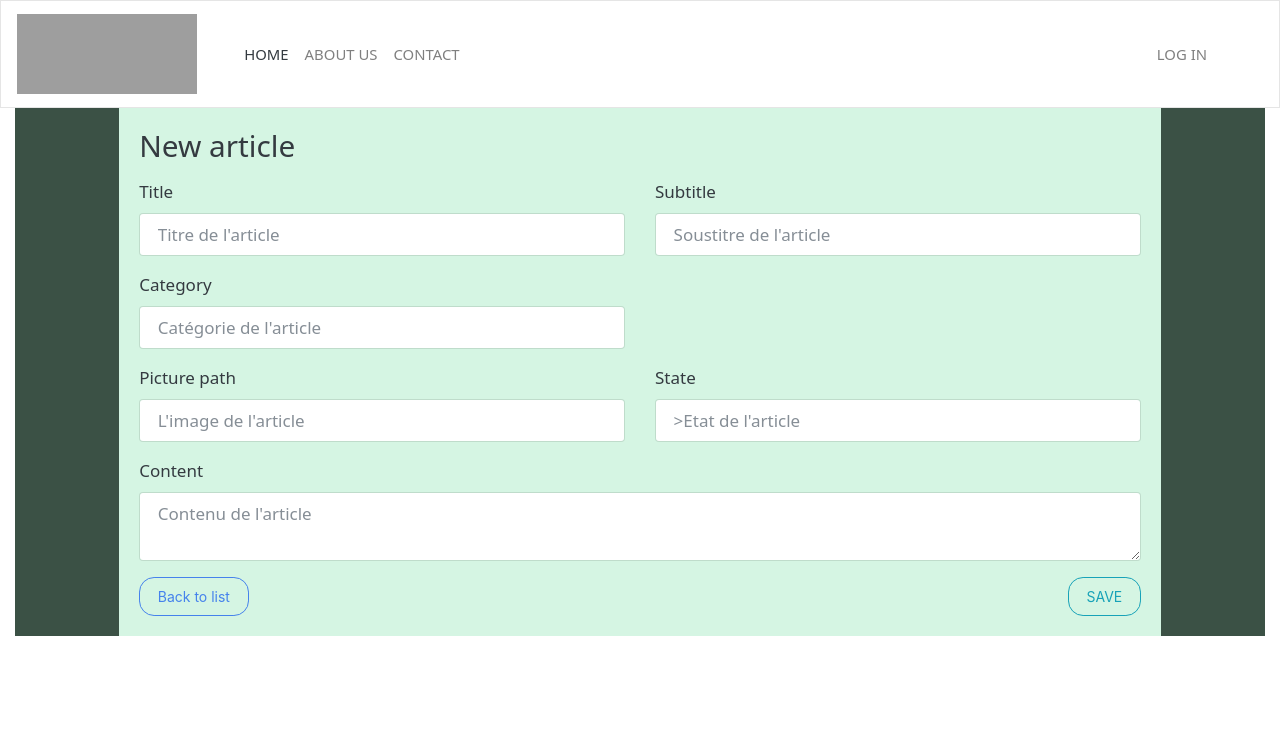
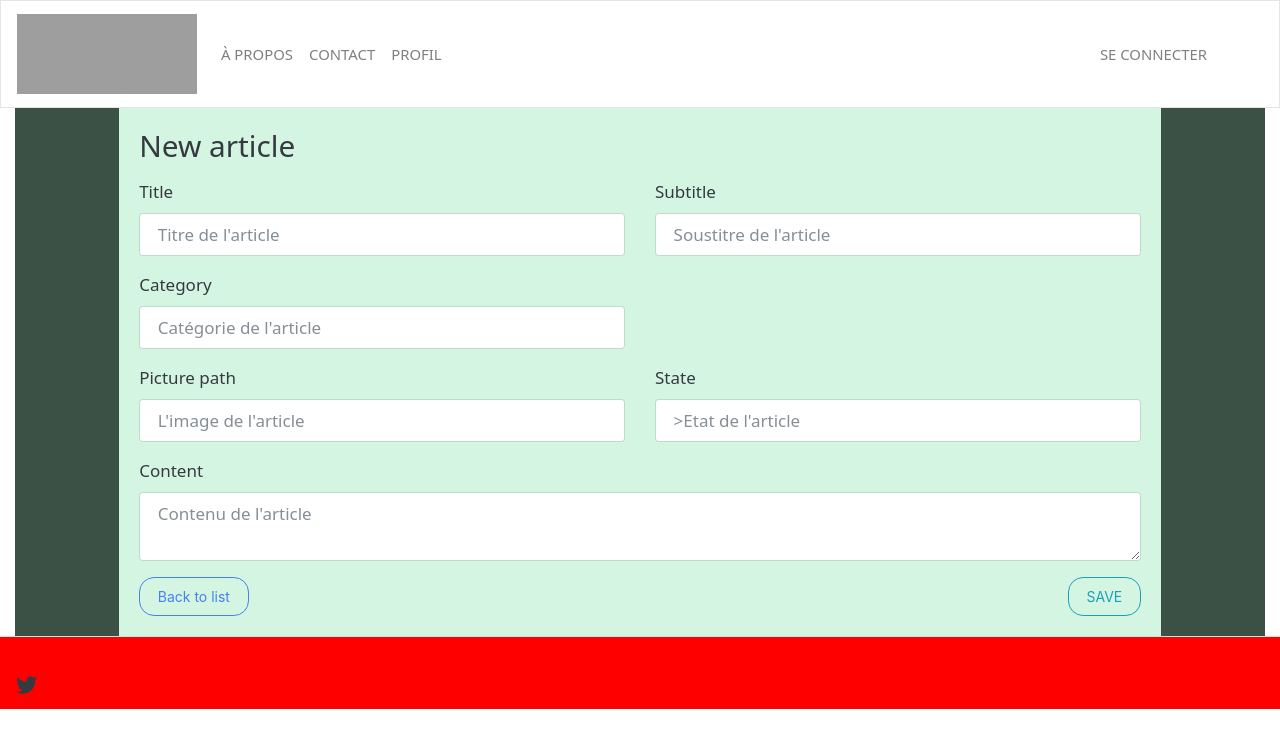
Before and after one commit to ThanhMary/fjt_blog, a Symfony app: template templates/article/new.html.twig in a window 1280 px wide. Shown: the top 748 px of the page. Run offline with Twig, Linux system fonts and the light colour scheme; the template is opened without the code that fills it, so the values that code supplies are empty; form fields are guessed from the names that the template uses; style sheets or scripts are compiled from the project's sources; some libraries are stand-ins or nearby versions; grey boxes are pictures that could not be loaded.

Commit message:
Trad menu + début footer

```diff
--- a/templates/base.html.twig
+++ b/templates/base.html.twig
@@ -8,6 +8,8 @@
 		</title>
 		{% block stylesheets %}
 			<link rel="stylesheet" href="/css/bootstrap.min.css">
+			<link rel="icon" type="image/x-icon" href="/css/fjt.ico" />
+			<script src="https://kit.fontawesome.com/03867dfece.js" crossorigin="anonymous"></script>
 			{{ encore_entry_link_tags('tailwind') }}
 		{% endblock %}
 		<meta charset="UTF-8">
@@ -43,5 +45,8 @@
 			<script src="/js/bootstrap.min.js"></script>
 		{% endblock %}
 
+
+		{% include "include/footer.html.twig" %}
+
 		</body>
 	</html>
--- /dev/null
+++ b/templates/include/footer.html.twig
@@ -0,0 +1,6 @@
+<hr/>
+
+
+<footer class="page-footer font-small blue pt-4 footer" style="background: red;">
+  <a class="btn-floating btn-lg btn-tw" type="button" role="button"><i class="fab fa-twitter"></i></a>
+</footer>
--- a/templates/include/navbar.html.twig
+++ b/templates/include/navbar.html.twig
@@ -8,22 +8,21 @@
 
 	<div class="collapse navbar-collapse" id="navbarColor02">
 		<ul class="navbar-nav mr-auto">
-			<li class="nav-item active">
-				<a class="nav-link" href="{{path('default_home')}}">&nbsp &nbsp &nbsp  HOME</a>
-				<span class="sr-only">(current)</span>
-			</li>
 			<li class="nav-item">
 				<a class="nav-link" href="{{path('propos')}}">
-					ABOUT US</a>
+					À PROPOS</a>
 				<span class="sr-only">(current)</span>
 			</li>
 			<li class="nav-item">
 				<a class="nav-link" href="{{path('contact_new')}}">CONTACT</a>
 			</li>
+			<li class="nav-item">
+				<a class="nav-link" href="{{path('profile')}}">PROFIL</a>
+			</li>
 			{# Partie admin #}
 			{% if app.user and is_granted('ROLE_ADMIN')%}
 				<li class="nav-item">
-					<a class="nav-link" href="{{path('article_new')}}">CREER UN ARTICLE</a>
+					<a class="nav-link" href="{{path('article_new')}}">CRÉER UN ARTICLE</a>
 				</li>
 				<li class="nav-item ">
 					<a class="nav-link" href="{{path('article_index')}}">
@@ -42,13 +41,13 @@
 	{% if app.user %}
 		<ul class="navbar-nav push-right mx-5">
 			<li class="nav-item">
-				<a class="nav-link" href="{{path('app_logout')}}">LOG OUT</a>
+				<a class="nav-link" href="{{path('app_logout')}}">SE DÉCONNECTER</a>
 			</li>
 		</ul>
 	{% else %}
 		<ul class="navbar-nav push-right mx-5">
 			<li class="nav-item">
-				<a class="nav-link" href="{{path('app_login')}}">LOG IN</a>
+				<a class="nav-link" href="{{path('app_login')}}">SE CONNECTER</a>
 			</li>
 		</ul>
 
```
Also changed, not shown: public/css/fjt.ico (added). Lines whose indentation alone changed are shown as unchanged.
